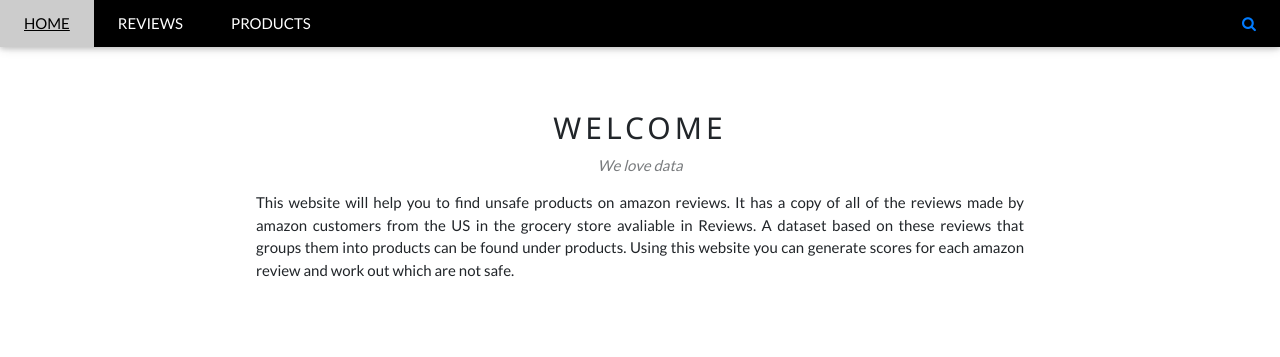
After one commit to mwood1212/ADS-Group-Project, a Django app: template Stefan/Website/Visual/DataFrameRendering/templates/DataFrameRendering/Homepage.html in a window 1280 px wide. The commit adds this page. Shown: the top 357 px of the page. Run offline with Django 3.2, Linux system fonts and the light colour scheme; the template is opened without the code that fills it: most values are stand-ins (such as "Sample title", 1, 10 or a date in 2020); some libraries are stand-ins or nearby versions.

Commit message:
Made the website look a lot nicier. Added css to the website. Added a footer template and a navbar template and a style sheets template.

```diff
--- /dev/null
+++ b/Stefan/Website/Visual/DataFrameRendering/templates/DataFrameRendering/Footer.html
@@ -0,0 +1,10 @@
+<!-- Footer -->
+<footer class="w3-container w3-padding-64 w3-center w3-opacity w3-light-grey w3-xlarge">
+  <i class="fa fa-facebook-official w3-hover-opacity"></i>
+  <i class="fa fa-instagram w3-hover-opacity"></i>
+  <i class="fa fa-snapchat w3-hover-opacity"></i>
+  <i class="fa fa-pinterest-p w3-hover-opacity"></i>
+  <i class="fa fa-twitter w3-hover-opacity"></i>
+  <i class="fa fa-linkedin w3-hover-opacity"></i>
+  <p class="w3-medium">Powered by <a href="https://www.w3schools.com/w3css/default.asp" target="_blank">w3.css</a></p>
+</footer>
--- /dev/null
+++ b/Stefan/Website/Visual/DataFrameRendering/templates/DataFrameRendering/Homepage.html
@@ -0,0 +1,165 @@
+<!DOCTYPE html>
+<html lang="en">
+<title>W3.CSS Template</title>
+<meta charset="UTF-8">
+<meta name="viewport" content="width=device-width, initial-scale=1">
+{% include "DataFrameRendering/StyleSheets.html" %}
+<body>
+<!-- Navbar -->
+{%if homeurl%}
+{% include "DataFrameRendering/NavBar.html" %}
+{%endif%}
+<!-- Page content -->
+<div class="w3-content" style="max-width:2000px;margin-top:46px">
+
+  <!-- Automatic Slideshow Images
+  <div class="mySlides w3-display-container w3-center">
+    <img src="/w3images/la.jpg" style="width:100%">
+    <div class="w3-display-bottommiddle w3-container w3-text-white w3-padding-32 w3-hide-small">
+      <h3>Los Angeles</h3>
+      <p><b>We had the best time playing at Venice Beach!</b></p>
+    </div>
+  </div>
+  <div class="mySlides w3-display-container w3-center">
+    <img src="/w3images/ny.jpg" style="width:100%">
+    <div class="w3-display-bottommiddle w3-container w3-text-white w3-padding-32 w3-hide-small">
+      <h3>New York</h3>
+      <p><b>The atmosphere in New York is lorem ipsum.</b></p>
+    </div>
+  </div>
+  <div class="mySlides w3-display-container w3-center">
+    <img src="/w3images/chicago.jpg" style="width:100%">
+    <div class="w3-display-bottommiddle w3-container w3-text-white w3-padding-32 w3-hide-small">
+      <h3>Chicago</h3>
+      <p><b>Thank you, Chicago - A night we won't forget.</b></p>
+    </div>
+  </div>-->
+
+  <!-- The Band Section -->
+  <div class="w3-container w3-content w3-center w3-padding-64" style="max-width:800px" id="band">
+    <h2 class="w3-wide">WELCOME</h2>
+    <p class="w3-opacity"><i>We love data</i></p>
+    <p class="w3-justify">This website will help you to find unsafe products on amazon reviews. It has a copy of all of the reviews made by amazon customers
+    from the US in the grocery store avaliable in Reviews. A dataset based on these reviews that groups them into products can be found under products.
+    Using this website you can generate scores for each amazon review and work out which are not safe.</p>
+    <!--
+    <div class="w3-row w3-padding-32">
+      <div class="w3-third">
+        <p>Name</p>
+        <img src="/w3images/bandmember.jpg" class="w3-round w3-margin-bottom" alt="Random Name" style="width:60%">
+      </div>
+      <div class="w3-third">
+        <p>Name</p>
+        <img src="/w3images/bandmember.jpg" class="w3-round w3-margin-bottom" alt="Random Name" style="width:60%">
+      </div>
+      <div class="w3-third">
+        <p>Name</p>
+        <img src="/w3images/bandmember.jpg" class="w3-round" alt="Random Name" style="width:60%">
+      </div>
+    </div>-->
+  </div>
+
+  <!-- The Tour Section -->
+ <!-- <div class="w3-black" id="tour">
+    <div class="w3-container w3-content w3-padding-64" style="max-width:800px">
+      <h2 class="w3-wide w3-center">TOUR DATES</h2>
+      <p class="w3-opacity w3-center"><i>Remember to book your tickets!</i></p><br>
+
+      <ul class="w3-ul w3-border w3-white w3-text-grey">
+        <li class="w3-padding">September <span class="w3-tag w3-red w3-margin-left">Sold out</span></li>
+        <li class="w3-padding">October <span class="w3-tag w3-red w3-margin-left">Sold out</span></li>
+        <li class="w3-padding">November <span class="w3-badge w3-right w3-margin-right">3</span></li>
+      </ul>
+
+      <div class="w3-row-padding w3-padding-32" style="margin:0 -16px">
+        <div class="w3-third w3-margin-bottom">
+          <img src="/w3images/newyork.jpg" alt="New York" style="width:100%" class="w3-hover-opacity">
+          <div class="w3-container w3-white">
+            <p><b>New York</b></p>
+            <p class="w3-opacity">Fri 27 Nov 2016</p>
+            <p>Praesent tincidunt sed tellus ut rutrum sed vitae justo.</p>
+            <button class="w3-button w3-black w3-margin-bottom" onclick="document.getElementById('ticketModal').style.display='block'">Buy Tickets</button>
+          </div>
+        </div>
+        <div class="w3-third w3-margin-bottom">
+          <img src="/w3images/paris.jpg" alt="Paris" style="width:100%" class="w3-hover-opacity">
+          <div class="w3-container w3-white">
+            <p><b>Paris</b></p>
+            <p class="w3-opacity">Sat 28 Nov 2016</p>
+            <p>Praesent tincidunt sed tellus ut rutrum sed vitae justo.</p>
+            <button class="w3-button w3-black w3-margin-bottom" onclick="document.getElementById('ticketModal').style.display='block'">Buy Tickets</button>
+          </div>
+        </div>
+        <div class="w3-third w3-margin-bottom">
+          <img src="/w3images/sanfran.jpg" alt="San Francisco" style="width:100%" class="w3-hover-opacity">
+          <div class="w3-container w3-white">
+            <p><b>San Francisco</b></p>
+            <p class="w3-opacity">Sun 29 Nov 2016</p>
+            <p>Praesent tincidunt sed tellus ut rutrum sed vitae justo.</p>
+            <button class="w3-button w3-black w3-margin-bottom" onclick="document.getElementById('ticketModal').style.display='block'">Buy Tickets</button>
+          </div>
+        </div>
+      </div>
+    </div>
+  </div>
+
+ Ticket Modal
+  <div id="ticketModal" class="w3-modal">
+    <div class="w3-modal-content w3-animate-top w3-card-4">
+      <header class="w3-container w3-teal w3-center w3-padding-32">
+        <span onclick="document.getElementById('ticketModal').style.display='none'"
+       class="w3-button w3-teal w3-xlarge w3-display-topright">×</span>
+        <h2 class="w3-wide"><i class="fa fa-suitcase w3-margin-right"></i>Tickets</h2>
+      </header>
+      <div class="w3-container">
+        <p><label><i class="fa fa-shopping-cart"></i> Tickets, $15 per person</label></p>
+        <input class="w3-input w3-border" type="text" placeholder="How many?">
+        <p><label><i class="fa fa-user"></i> Send To</label></p>
+        <input class="w3-input w3-border" type="text" placeholder="Enter email">
+        <button class="w3-button w3-block w3-teal w3-padding-16 w3-section w3-right">PAY <i class="fa fa-check"></i></button>
+        <button class="w3-button w3-red w3-section" onclick="document.getElementById('ticketModal').style.display='none'">Close <i class="fa fa-remove"></i></button>
+        <p class="w3-right">Need <a href="#" class="w3-text-blue">help?</a></p>
+      </div>
+    </div>
+  </div>
+
+   The Contact Section
+  <div class="w3-container w3-content w3-padding-64" style="max-width:800px" id="contact">
+    <h2 class="w3-wide w3-center">CONTACT</h2>
+    <p class="w3-opacity w3-center"><i>Fan? Drop a note!</i></p>
+    <div class="w3-row w3-padding-32">
+      <div class="w3-col m6 w3-large w3-margin-bottom">
+        <i class="fa fa-map-marker" style="width:30px"></i> Chicago, US<br>
+        <i class="fa fa-phone" style="width:30px"></i> Phone: +00 151515<br>
+        <i class="fa fa-envelope" style="width:30px"> </i> Email: mail@mail.com<br>
+      </div>
+      <div class="w3-col m6">
+        <form action="/action_page.php" target="_blank">
+          <div class="w3-row-padding" style="margin:0 -16px 8px -16px">
+            <div class="w3-half">
+              <input class="w3-input w3-border" type="text" placeholder="Name" required name="Name">
+            </div>
+            <div class="w3-half">
+              <input class="w3-input w3-border" type="text" placeholder="Email" required name="Email">
+            </div>
+          </div>
+          <input class="w3-input w3-border" type="text" placeholder="Message" required name="Message">
+          <button class="w3-button w3-black w3-section w3-right" type="submit">SEND</button>
+        </form>
+      </div>
+    </div>
+  </div> -->
+
+<!-- End Page Content -->
+</div>
+
+<!-- Image of location/map -->
+<img src="/w3images/map.jpg" class="w3-image w3-greyscale-min" style="width:100%">
+
+
+{% include "DataFrameRendering/Footer.html" %}
+
+
+
+</body>
+</html>
--- /dev/null
+++ b/Stefan/Website/Visual/DataFrameRendering/templates/DataFrameRendering/NavBar.html
@@ -0,0 +1,62 @@
+<div class="w3-top">
+  <div class="w3-bar w3-black w3-card">
+    <a class="w3-bar-item w3-button w3-padding-large w3-hide-medium w3-hide-large w3-right" href="javascript:void(0)" onclick="myFunction()" title="Toggle Navigation Menu"><i class="fa fa-bars"></i></a>
+    <a href="{{homeurl}}" class="w3-bar-item w3-button w3-padding-large">HOME</a>
+    <a href="{{reviewsurl}}" class="w3-bar-item w3-button w3-padding-large w3-hide-small">REVIEWS</a>
+    <a href="{{productsurl}}" class="w3-bar-item w3-button w3-padding-large w3-hide-small">PRODUCTS</a>
+    <!--<a href="#contact" class="w3-bar-item w3-button w3-padding-large w3-hide-small">CONTACT</a>
+    <div class="w3-dropdown-hover w3-hide-small">
+      <button class="w3-padding-large w3-button" title="More">MORE <i class="fa fa-caret-down"></i></button>
+      <div class="w3-dropdown-content w3-bar-block w3-card-4">
+        <a href="#" class="w3-bar-item w3-button">Merchandise</a>
+        <a href="#" class="w3-bar-item w3-button">Extras</a>
+        <a href="#" class="w3-bar-item w3-button">Media</a>
+      </div>
+    </div> -->
+    <a href="javascript:void(0)" class="w3-padding-large w3-hover-red w3-hide-small w3-right"><i class="fa fa-search"></i></a>
+  </div>
+</div>
+
+<!-- Navbar on small screens (remove the onclick attribute if you want the navbar to always show on top of the content when clicking on the links) -->
+<div id="navDemo" class="w3-bar-block w3-black w3-hide w3-hide-large w3-hide-medium w3-top" style="margin-top:46px">
+  <a href="#band" class="w3-bar-item w3-button w3-padding-large" onclick="myFunction()">BAND</a>
+  <a href="#tour" class="w3-bar-item w3-button w3-padding-large" onclick="myFunction()">TOUR</a>
+  <a href="#contact" class="w3-bar-item w3-button w3-padding-large" onclick="myFunction()">CONTACT</a>
+  <a href="#" class="w3-bar-item w3-button w3-padding-large" onclick="myFunction()">MERCH</a>
+</div>
+
+<script>
+// Automatic Slideshow - change image every 4 seconds
+var myIndex = 0;
+carousel();
+
+function carousel() {
+  var i;
+  var x = document.getElementsByClassName("mySlides");
+  for (i = 0; i < x.length; i++) {
+    x[i].style.display = "none";
+  }
+  myIndex++;
+  if (myIndex > x.length) {myIndex = 1}
+  x[myIndex-1].style.display = "block";
+  setTimeout(carousel, 4000);
+}
+
+// Used to toggle the menu on small screens when clicking on the menu button
+function myFunction() {
+  var x = document.getElementById("navDemo");
+  if (x.className.indexOf("w3-show") == -1) {
+    x.className += " w3-show";
+  } else {
+    x.className = x.className.replace(" w3-show", "");
+  }
+}
+
+// When the user clicks anywhere outside of the modal, close it
+var modal = document.getElementById('ticketModal');
+window.onclick = function(event) {
+  if (event.target == modal) {
+    modal.style.display = "none";
+  }
+}
+</script>
--- a/Stefan/Website/Visual/DataFrameRendering/templates/DataFrameRendering/Products.html
+++ b/Stefan/Website/Visual/DataFrameRendering/templates/DataFrameRendering/Products.html
@@ -5,12 +5,13 @@
       <title>TableView - Startup</title>
       <meta charset="utf-8">
       <meta name="viewport" content="width=device-width, initial-scale=1">
-      <link rel="stylesheet" href="https://maxcdn.bootstrapcdn.com/bootstrap/4.5.0/css/bootstrap.min.css">
+      {% include "DataFrameRendering/StyleSheets.html" %}
       <script src="https://ajax.googleapis.com/ajax/libs/jquery/3.5.1/jquery.min.js"></script>
       <script src="https://cdnjs.cloudflare.com/ajax/libs/popper.js/1.16.0/umd/popper.min.js"></script>
       <script src="https://maxcdn.bootstrapcdn.com/bootstrap/4.5.0/js/bootstrap.min.js"></script>
     </head>
     <body>
+    {% include "DataFrameRendering/NavBar.html" %}
         <div class="container">
             <h2 class="text-center"><u>Products Data</u></h2><br>
                 <table class="table table-dark table-striped">
@@ -35,5 +36,6 @@
                 </tbody>
             </table>
         </div>
+    {% include "DataFrameRendering/Footer.html" %}
     </body>
 </html>
--- /dev/null
+++ b/Stefan/Website/Visual/DataFrameRendering/templates/DataFrameRendering/StyleSheets.html
@@ -0,0 +1,8 @@
+<link rel="stylesheet" href="https://www.w3schools.com/w3css/4/w3.css">
+<link rel="stylesheet" href="https://fonts.googleapis.com/css?family=Lato">
+<link rel="stylesheet" href="https://cdnjs.cloudflare.com/ajax/libs/font-awesome/4.7.0/css/font-awesome.min.css">
+<link rel="stylesheet" href="https://maxcdn.bootstrapcdn.com/bootstrap/4.5.0/css/bootstrap.min.css">
+<style>
+body {font-family: "Lato", sans-serif}
+.mySlides {display: none}
+</style>
--- a/Stefan/Website/Visual/DataFrameRendering/templates/DataFrameRendering/product.html
+++ b/Stefan/Website/Visual/DataFrameRendering/templates/DataFrameRendering/product.html
@@ -304,10 +304,10 @@
 </html>-->
 
 <!--For testing -->
-<link href="https://unpkg.com/bootstrap-table@1.18.3/dist/bootstrap-table.min.css" rel="stylesheet">
+{% include "DataFrameRendering/StyleSheets.html" %}
 
 <script src="https://unpkg.com/bootstrap-table@1.18.3/dist/bootstrap-table.min.js"></script>
-
+{% include "DataFrameRendering/NavBar.html" %}
 <table
   data-toggle="table"
   data-search="true"
@@ -368,3 +368,4 @@
     </tr>
   </tbody>
 </table>
+{% include "DataFrameRendering/Footer.html" %}
--- a/Stefan/Website/Visual/Visual/urls.py
+++ b/Stefan/Website/Visual/Visual/urls.py
@@ -1,4 +1,3 @@
-
 """
 The `urlpatterns` list routes URLs to views. For more information please see:
     https://docs.djangoproject.com/en/3.0/topics/http/urls/Examples:
@@ -18,10 +17,9 @@ from DataFrameRendering import views
 
 urlpatterns = [
     path('admin/', admin.site.urls),
-    #todo add homepage
-    path('', views.get_reviews, name ="table"),
-    path('reviews/', views.get_reviews, name ="table"),
-    path('products/', views.get_products, name ="productTable"),
+    path('', views.get_homepage, name="table"),
+    path('reviews/', views.get_reviews, name="table"),
+    path('products/', views.get_products, name="productTable"),
     path('product/', views.get_product_with_id, name="ProductSpecific"),
-    path('test/',views.ProductView,name="ProductSpecific"),
+    path('test/', views.ProductView, name="ProductSpecific"),
 ]
```
Also changed, not shown: Stefan/Website/Visual/DataFrameRendering/templates/DataFrameRendering/Reviews.html (+33 -29 lines), Stefan/Website/Visual/DataFrameRendering/templates/DataFrameRendering/SingleProduct.html (+6 -1 lines), Stefan/Website/Visual/DataFrameRendering/views.py (+17 -0 lines).
